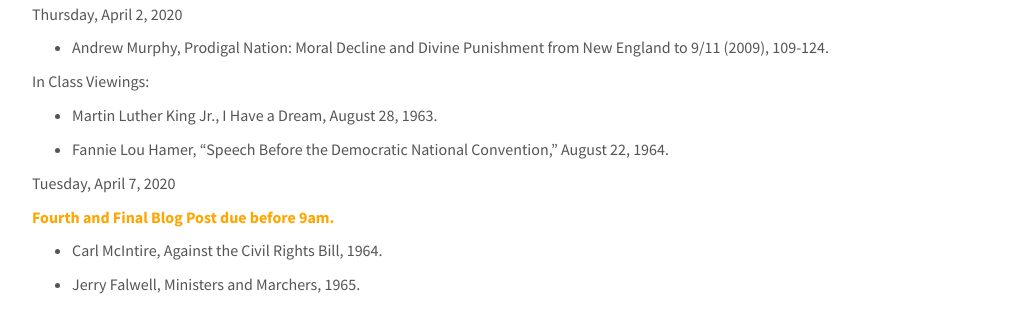
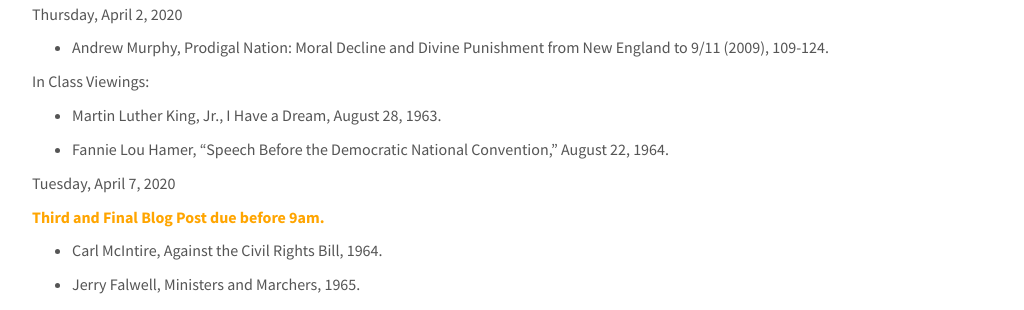
Before and after one commit to cyrusobrien/cyrusobrien, a Jekyll site: the page built from _pages/RelPol225.md, in a window 1280 px wide and 900 px high, scrolled down 8842 px. Shown: the part 155-465 px from the top of the window, without its empty margins (108-1132 px from the left). Built offline with Jekyll 4.4.1, drawn with Linux system fonts in a browser that asks for light colours; some of the changed text lies outside the part shown.

Commit message:
new portrait

```diff
--- a/_pages/RelPol225.md
+++ b/_pages/RelPol225.md
@@ -291,7 +291,6 @@ _The football team of the Carlisle Indian School transformed America's now-most-
 
 Tuesday, February 11, 2020
 
-<span style="color:orange">**Third Blog Post due before 9am.**</span>
 
 * Susan K. Harris, "The National Christian," in _God's Arbiters:  Americans and the Philippines: 1898-1902_ (Oxford: Oxford University Press, 2011).
 
@@ -445,13 +444,13 @@ Thursday, April 2, 2020
 
 In Class Viewings:
 
-* Martin Luther King Jr., I Have a Dream, August 28, 1963.
+* Martin Luther King, Jr., I Have a Dream, August 28, 1963.
 
 * Fannie Lou Hamer, “Speech Before the Democratic National Convention,” August 22, 1964.
 
 Tuesday, April 7, 2020
 
-<span style="color:orange">**Fourth and Final Blog Post due before 9am.**</span>
+<span style="color:orange">**Third and Final Blog Post due before 9am.**</span>
 
 
 * Carl McIntire, Against the Civil Rights Bill, 1964.
```
